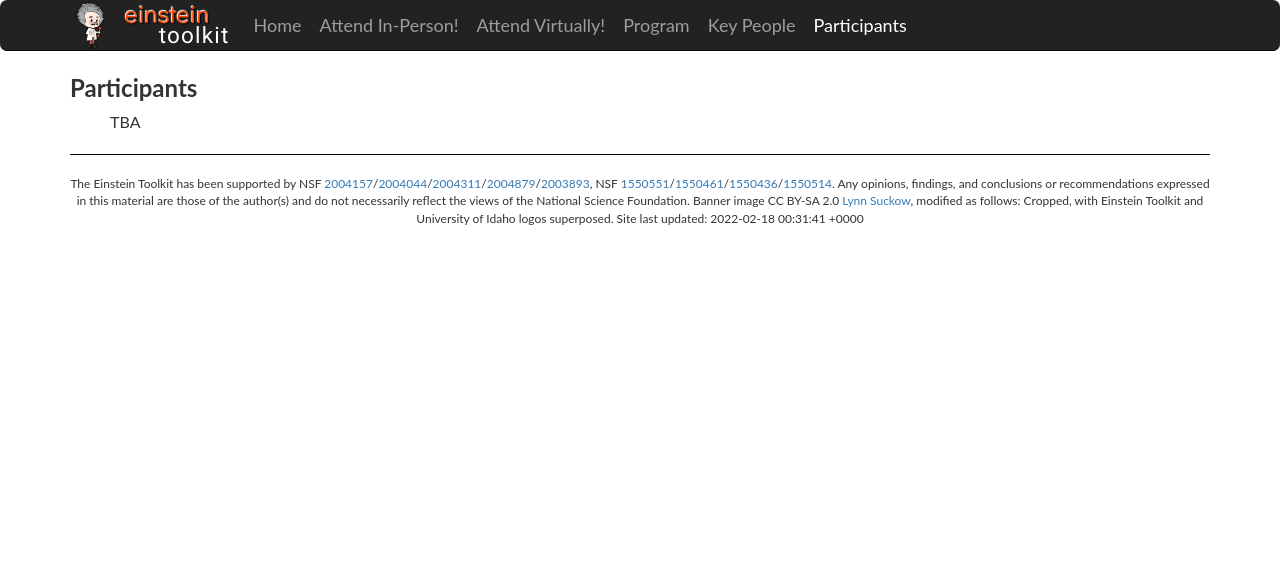
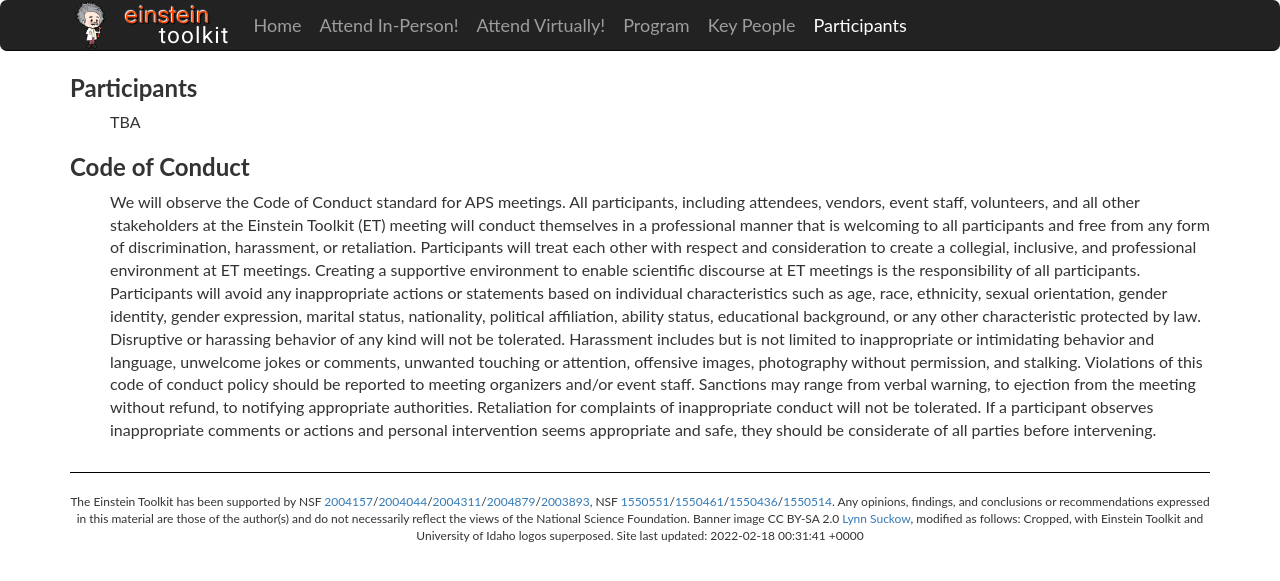
Before and after one commit to EinsteinToolkit/et2022uidaho, a Jekyll site: the page built from participants.html, in a window 1280 px wide. Shown: the top 581 px of the page. Built offline with Jekyll 4.4.1, drawn with Linux system fonts in a browser that asks for light colours.

Commit message:
participants.html: added code of conduct

```diff
--- a/participants.html
+++ b/participants.html
@@ -93,11 +93,47 @@ function randomizeParticipantPhotos(id) {
 <!-- {%-endfor%} -->
 <!--         </div> -->
         <!-- <\!-- cannot be attached to div (where I want it) via onload -\-> -->
-        <!-- <script>randomizeParticipantPhotos("participant_photos")</script> -->
+        <!-- <script>randomizeParticipantPhotos("participant_photos")</script> --
+        -- -->
 
         <div id="participants">
           <ul>
             TBA
+          </ul>
+        </div>
+        <h1>Code of Conduct</h1>
+        <div id="codeofconduct">
+          <ul>
+            We will observe the Code of Conduct standard for APS meetings.
+
+            All participants, including attendees, vendors, event staff, volunteers,
+            and all other stakeholders at the Einstein Toolkit (ET) meeting will
+            conduct themselves in a professional manner that is welcoming to all
+            participants and free from any form of discrimination, harassment, or
+            retaliation. Participants will treat each other with respect and
+            consideration to create a collegial, inclusive, and professional
+            environment at ET meetings. Creating a supportive environment to enable
+            scientific discourse at ET meetings is the responsibility of all
+            participants.
+
+            Participants will avoid any inappropriate actions or statements based on
+            individual characteristics such as age, race, ethnicity, sexual
+            orientation, gender identity, gender expression, marital status,
+            nationality, political affiliation, ability status, educational
+            background, or any other characteristic protected by law. Disruptive or
+            harassing behavior of any kind will not be tolerated. Harassment
+            includes but is not limited to inappropriate or intimidating behavior
+            and language, unwelcome jokes or comments, unwanted touching or
+            attention, offensive images, photography without permission, and
+            stalking.
+
+            Violations of this code of conduct policy should be reported to meeting
+            organizers and/or event staff. Sanctions may range from verbal warning,
+            to ejection from the meeting without refund, to notifying appropriate
+            authorities. Retaliation for complaints of inappropriate conduct will
+            not be tolerated. If a participant observes inappropriate comments or
+            actions and personal intervention seems appropriate and safe, they
+            should be considerate of all parties before intervening.
           </ul>
         </div>
       </div>
```
